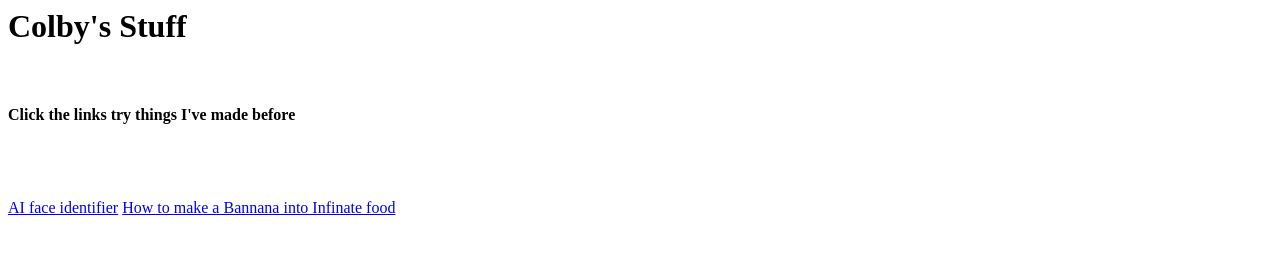
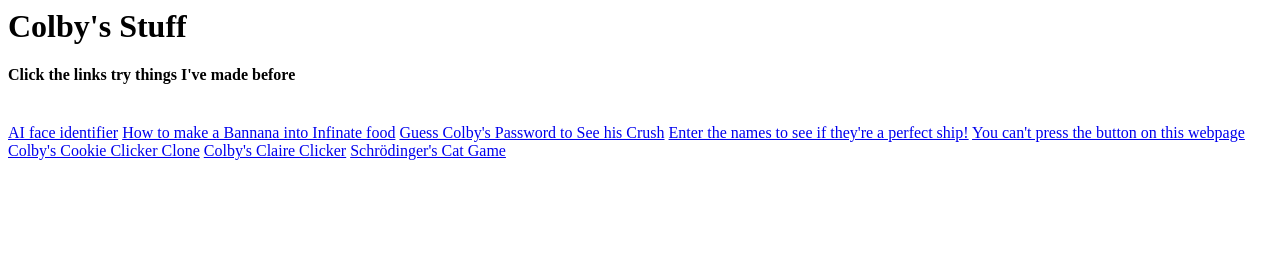
Before and after one commit to Gregorio-McGreg/somestuffimade, a plain HTML site: page index.html in a window 1280 px wide. Drawn offline with Linux system fonts and the light colour scheme.

Commit message:
Update index.html

```diff
--- a/index.html
+++ b/index.html
@@ -1,10 +1,12 @@
 <h1>Colby's Stuff</h1>
-
-<br>
 <title>Colby's Stuff</title>
 <h4>Click the links try things I've made before</h4>
 <br>
-<br>
-<br>
 <a href="https://colbysstuff.w3spaces.com/AIFace.html">AI face identifier</a>
 <a href="https://colbysstuff.w3spaces.com/Bannana.html">How to make a Bannana into Infinate food</a>
+<a href="https://colbysstuff.w3spaces.com/ColbysCrush.html">Guess Colby's Password to See his Crush</a>
+<a href="https://colbysstuff.w3spaces.com/Shipornot.html">Enter the names to see if they're a perfect ship!</a>
+<a href="https://colbysstuff.w3spaces.com/button.html">You can't press the button on this webpage</a>
+<a href="https://colbysstuff.w3spaces.com/Cookie2.html">Colby's Cookie Clicker Clone</a>
+<a href="https://colbysstuff.w3spaces.com/claire.html">Colby's Claire Clicker</a>
+<a href="https://colbysstuff.w3spaces.com/cat.html">Schrödinger's Cat Game</a>
```
